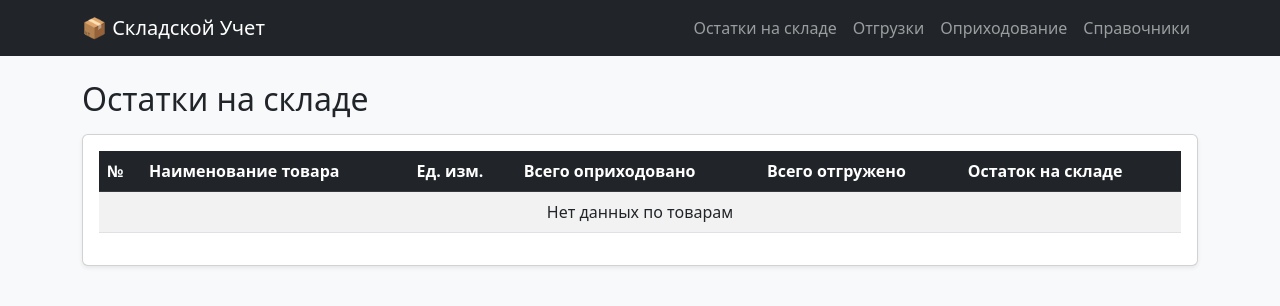
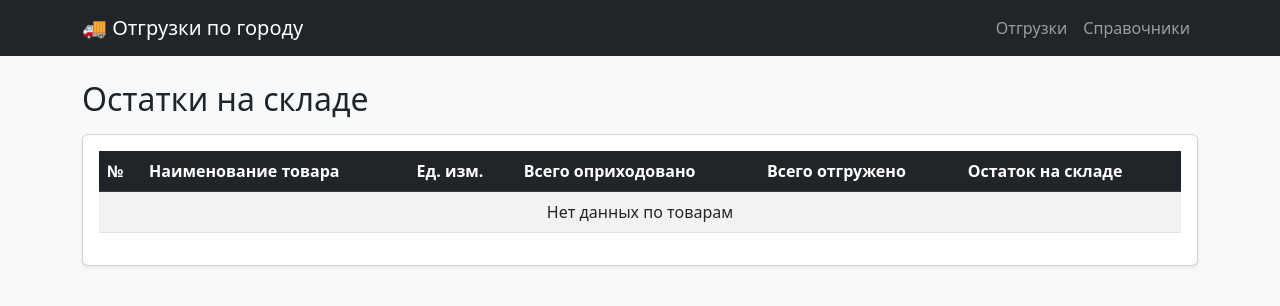
Before and after one commit to alisher0035652-design/-MUXSIN-FAYZ-, a Flask app: page / in a window 1280 px wide. Shown: the top 306 px of the page. Run offline with Flask 3, Linux system fonts and the light colour scheme; data that the repository does not hold is empty; some libraries are stand-ins or nearby versions.

Commit message:
Update base.html

```diff
--- a/templates/base.html
+++ b/templates/base.html
@@ -2,17 +2,15 @@
 <html lang="ru">
 <head>
     <meta charset="UTF-8">
-    <title>Учет склада</title>
+    <title>Учет отгрузок по городу</title>
     <link href="https://cdn.jsdelivr.net/npm/bootstrap@5.3.0/dist/css/bootstrap.min.css" rel="stylesheet">
 </head>
 <body class="bg-light">
     <nav class="navbar navbar-expand-lg navbar-dark bg-dark mb-4">
         <div class="container">
-            <a class="navbar-brand" href="{{ url_for('index') }}">📦 Складской Учет</a>
+            <a class="navbar-brand" href="{{ url_for('sales') }}">🚚 Отгрузки по городу</a>
             <div class="navbar-nav">
-                <a class="nav-link" href="{{ url_for('index') }}">Остатки на складе</a>
                 <a class="nav-link" href="{{ url_for('sales') }}">Отгрузки</a>
-                <a class="nav-link" href="{{ url_for('purchases') }}">Оприходование</a>
                 <a class="nav-link" href="{{ url_for('directory') }}">Справочники</a>
             </div>
         </div>
```
